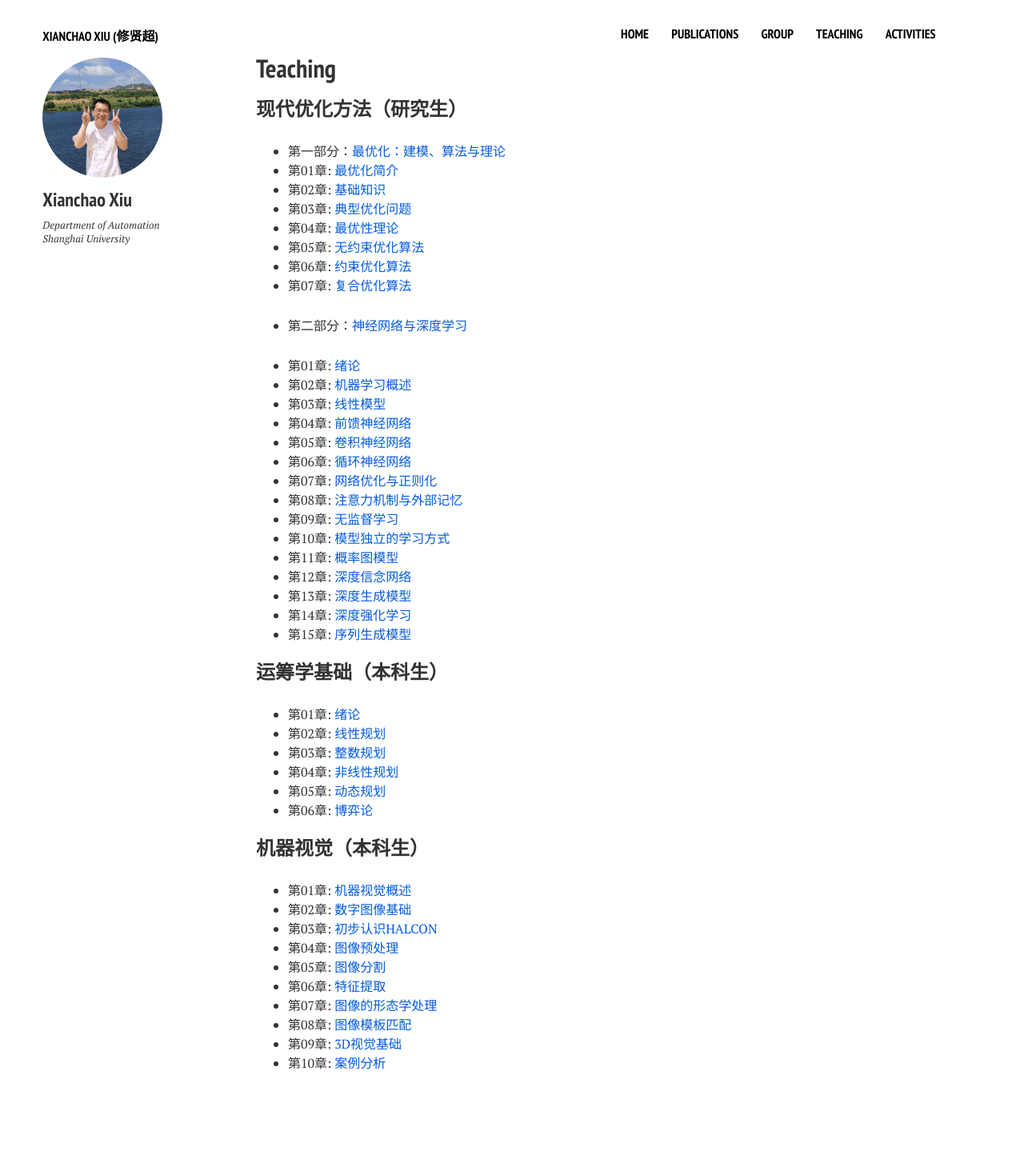
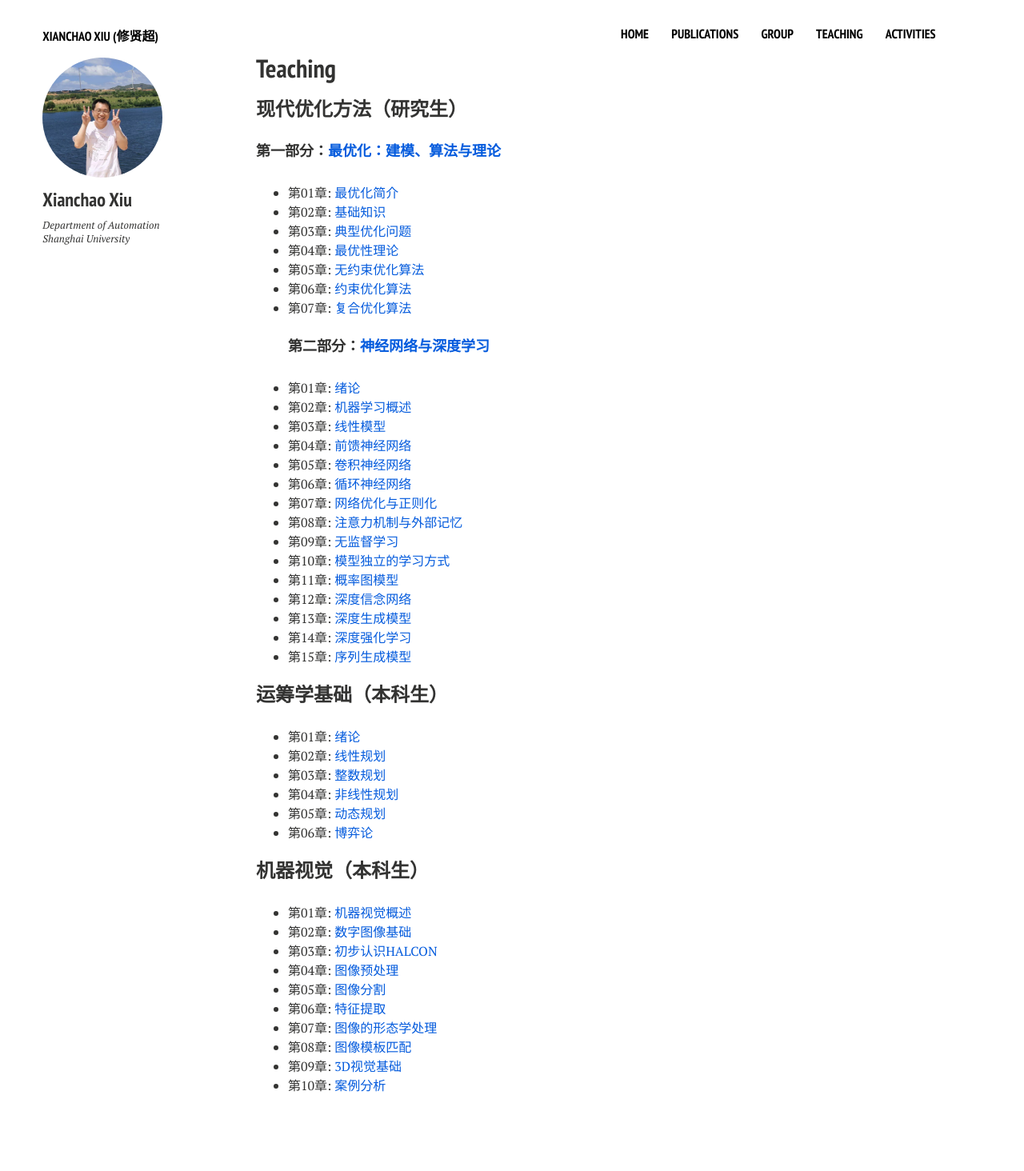
Before and after one commit to xianchaoxiu/xianchaoxiu.github.io, a Jekyll site: the page built from teaching/index.md, in a window 1280 px wide. Shown: the whole page at 80% size. Built offline with Jekyll 4.4.1, drawn with Linux system fonts in a browser that asks for light colours; nearby versions of some CDN libraries; before the commit the page ends 1436 px from its top, so only the background shows below that.

Commit message:
Update index.md

```diff
--- a/teaching/index.md
+++ b/teaching/index.md
@@ -9,32 +9,30 @@ share: false
 
 
 ### 现代优化方法（研究生）
-- 第一部分：<a href="http://faculty.bicmr.pku.edu.cn/~wenzw/optbook.html" class="textlink" target="_blank">最优化：建模、算法与理论  </a>
-+ 第01章: <a href="../teaching/OPT_1.pdf" class="textlink" target="_blank">最优化简介 </a>
-+ 第02章: <a href="../teaching/OPT_2.pdf" class="textlink" target="_blank">基础知识</a>
-+ 第03章: <a href="../teaching/OPT_3.pdf" class="textlink" target="_blank">典型优化问题</a>
-+ 第04章: <a href="../teaching/OPT_4.pdf" class="textlink" target="_blank">最优性理论</a>
-+ 第05章: <a href="../teaching/OPT_5.pdf" class="textlink" target="_blank">无约束优化算法</a>
-+ 第06章: <a href="../teaching/OPT_6.pdf" class="textlink" target="_blank">约束优化算法</a>
-+ 第07章: <a href="../teaching/OPT_7.pdf" class="textlink" target="_blank">复合优化算法</a>
-
-- 第二部分：<a href="https://nndl.github.io/" class="textlink" target="_blank">神经网络与深度学习  </a>
-
-+ 第01章: <a href="../teaching/DL_1.pdf" class="textlink" target="_blank">绪论 </a>
-+ 第02章: <a href="../teaching/DL_2.pdf" class="textlink" target="_blank">机器学习概述   </a>
-+ 第03章: <a href="../teaching/DL_3.pdf" class="textlink" target="_blank">线性模型 </a>
-+ 第04章: <a href="../teaching/DL_4.pdf" class="textlink" target="_blank">前馈神经网络 </a>
-+ 第05章: <a href="../teaching/DL_5.pdf" class="textlink" target="_blank">卷积神经网络 </a>
-+ 第06章: <a href="../teaching/DL_6.pdf" class="textlink" target="_blank">循环神经网络 </a>
-+ 第07章: <a href="../teaching/DL_7.pdf" class="textlink" target="_blank">网络优化与正则化</a>
-+ 第08章: <a href="../teaching/DL_8.pdf" class="textlink" target="_blank">注意力机制与外部记忆  </a>
-+ 第09章: <a href="../teaching/DL_9.pdf" class="textlink" target="_blank">无监督学习</a>
-+ 第10章: <a href="../teaching/DL_10.pdf" class="textlink" target="_blank">模型独立的学习方式 </a>
-+ 第11章: <a href="../teaching/DL_11.pdf" class="textlink" target="_blank">概率图模型 </a>
-+ 第12章: <a href="../teaching/DL_12.pdf" class="textlink" target="_blank">深度信念网络 </a>
-+ 第13章: <a href="../teaching/DL_13.pdf" class="textlink" target="_blank">深度生成模型 </a>
-+ 第14章: <a href="../teaching/DL_14.pdf" class="textlink" target="_blank">深度强化学习 </a>
-+ 第15章: <a href="../teaching/DL_15.pdf" class="textlink" target="_blank">序列生成模型 </a>
+#### 第一部分：<a href="http://faculty.bicmr.pku.edu.cn/~wenzw/optbook.html" class="textlink" target="_blank">最优化：建模、算法与理论  </a>
+* 第01章: <a href="../teaching/OPT_1.pdf" class="textlink" target="_blank">最优化简介 </a>
+* 第02章: <a href="../teaching/OPT_2.pdf" class="textlink" target="_blank">基础知识</a>
+* 第03章: <a href="../teaching/OPT_3.pdf" class="textlink" target="_blank">典型优化问题</a>
+* 第04章: <a href="../teaching/OPT_4.pdf" class="textlink" target="_blank">最优性理论</a>
+* 第05章: <a href="../teaching/OPT_5.pdf" class="textlink" target="_blank">无约束优化算法</a>
+* 第06章: <a href="../teaching/OPT_6.pdf" class="textlink" target="_blank">约束优化算法</a>
+* 第07章: <a href="../teaching/OPT_7.pdf" class="textlink" target="_blank">复合优化算法</a>
+#### 第二部分：<a href="https://nndl.github.io/" class="textlink" target="_blank">神经网络与深度学习  </a>
+* 第01章: <a href="../teaching/DL_1.pdf" class="textlink" target="_blank">绪论 </a>
+* 第02章: <a href="../teaching/DL_2.pdf" class="textlink" target="_blank">机器学习概述   </a>
+* 第03章: <a href="../teaching/DL_3.pdf" class="textlink" target="_blank">线性模型 </a>
+* 第04章: <a href="../teaching/DL_4.pdf" class="textlink" target="_blank">前馈神经网络 </a>
+* 第05章: <a href="../teaching/DL_5.pdf" class="textlink" target="_blank">卷积神经网络 </a>
+* 第06章: <a href="../teaching/DL_6.pdf" class="textlink" target="_blank">循环神经网络 </a>
+* 第07章: <a href="../teaching/DL_7.pdf" class="textlink" target="_blank">网络优化与正则化</a>
+* 第08章: <a href="../teaching/DL_8.pdf" class="textlink" target="_blank">注意力机制与外部记忆  </a>
+* 第09章: <a href="../teaching/DL_9.pdf" class="textlink" target="_blank">无监督学习</a>
+* 第10章: <a href="../teaching/DL_10.pdf" class="textlink" target="_blank">模型独立的学习方式 </a>
+* 第11章: <a href="../teaching/DL_11.pdf" class="textlink" target="_blank">概率图模型 </a>
+* 第12章: <a href="../teaching/DL_12.pdf" class="textlink" target="_blank">深度信念网络 </a>
+* 第13章: <a href="../teaching/DL_13.pdf" class="textlink" target="_blank">深度生成模型 </a>
+* 第14章: <a href="../teaching/DL_14.pdf" class="textlink" target="_blank">深度强化学习 </a>
+* 第15章: <a href="../teaching/DL_15.pdf" class="textlink" target="_blank">序列生成模型 </a>
 
 
 ### 运筹学基础（本科生）
```
